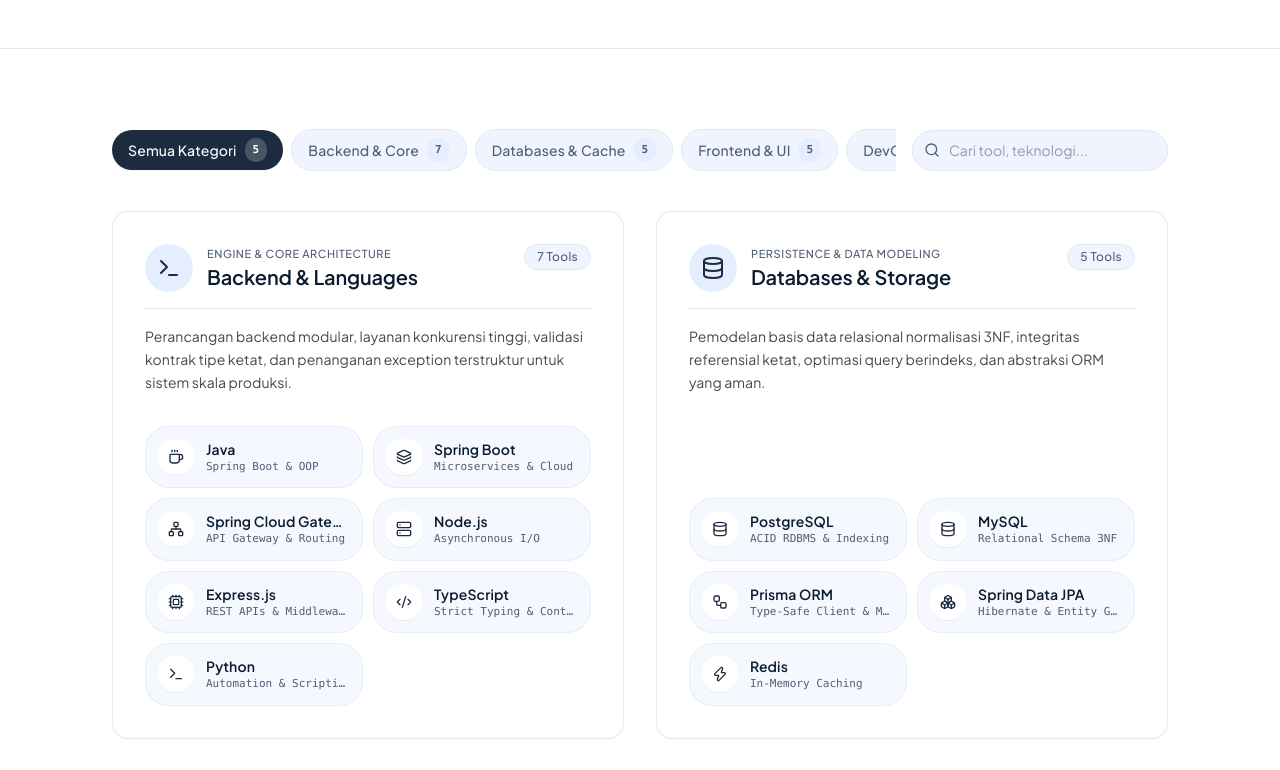
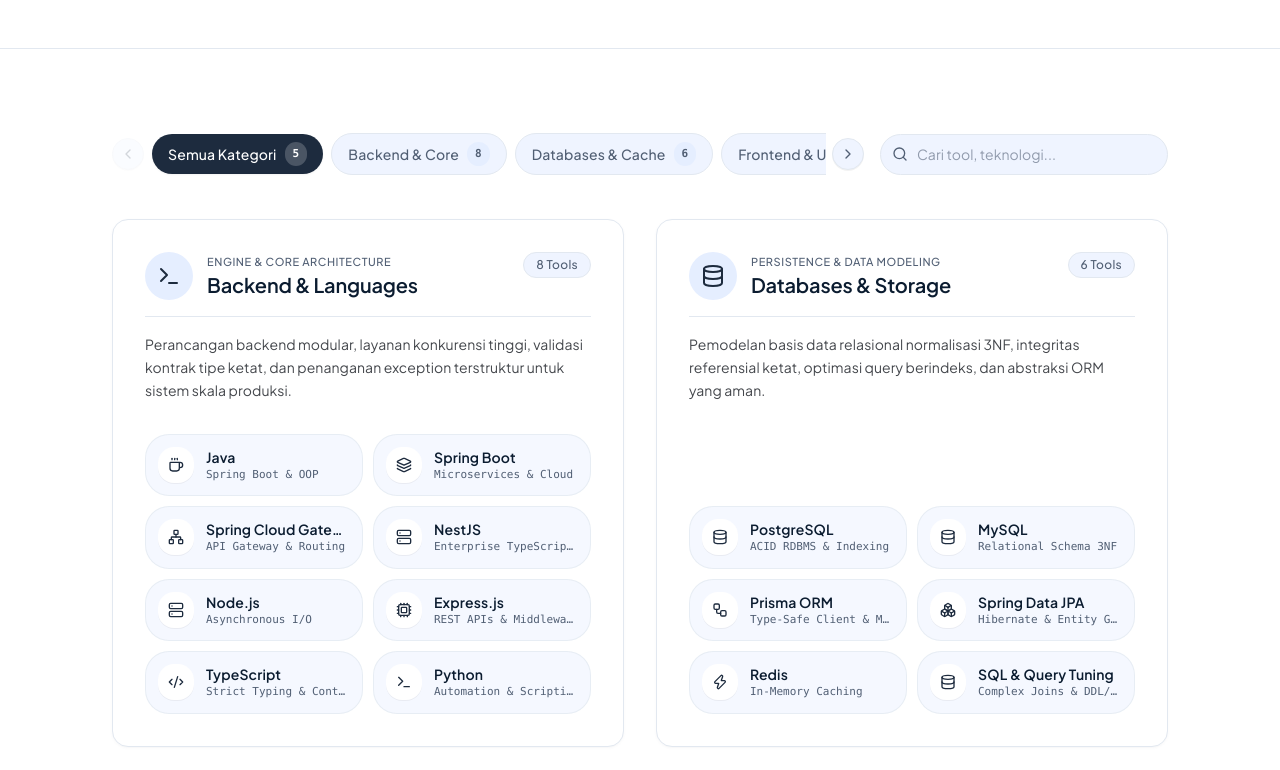
Before and after one commit to AkmalD/Personal-Website, a Next.js app: page /tech-stack in a window 1280 px wide. Shown: the part 540-1310 px from the top of the page. Built offline with nearby package versions, Linux system fonts and the light colour scheme; no server answers.

Commit message:
feat: enhance TechStackBento component; implement scrollable tabs with chevron controls and add new tech stack items

```diff
--- a/src/components/tech-stack/TechStackBento.tsx
+++ b/src/components/tech-stack/TechStackBento.tsx
@@ -1,6 +1,6 @@
 "use client";
 
-import React, { useState } from "react";
+import React, { useState, useRef, useEffect } from "react";
 import {
   Terminal,
   Database,
@@ -8,16 +8,78 @@
   Cpu,
   Compass,
   Search,
+  ChevronLeft,
+  ChevronRight,
 } from "lucide-react";
 import { Container } from "@/components/ui/Container";
 import { Badge } from "@/components/ui/Badge";
 import { TechIcon } from "./TechIcon";
 import { techStackData } from "@/data/tech-stack";
 import { SkillCategoryType } from "@/types/portfolio";
+import { cn } from "@/lib/utils";
 
 export function TechStackBento() {
   const [activeFilter, setActiveFilter] = useState<string>("all");
   const [searchQuery, setSearchQuery] = useState<string>("");
+  const tabsRef = useRef<HTMLDivElement>(null);
+  const [canScrollLeft, setCanScrollLeft] = useState(false);
+  const [canScrollRight, setCanScrollRight] = useState(false);
+  const [isDragging, setIsDragging] = useState(false);
+  const [startX, setStartX] = useState(0);
+  const [scrollLeftState, setScrollLeftState] = useState(0);
+  const isMoved = useRef(false);
+
+  const checkScroll = () => {
+    if (!tabsRef.current) return;
+    const { scrollLeft, scrollWidth, clientWidth } = tabsRef.current;
+    setCanScrollLeft(scrollLeft > 2);
+    setCanScrollRight(scrollLeft + clientWidth < scrollWidth - 2);
+  };
+
+  useEffect(() => {
+    checkScroll();
+    const handleResize = () => checkScroll();
+    window.addEventListener("resize", handleResize);
+    return () => window.removeEventListener("resize", handleResize);
+  }, []);
+
+  const handleScroll = (direction: "left" | "right") => {
+    if (!tabsRef.current) return;
+    const offset = direction === "left" ? -220 : 220;
+    tabsRef.current.scrollBy({ left: offset, behavior: "smooth" });
+    setTimeout(checkScroll, 300);
+  };
+
+  const handleMouseDown = (e: React.MouseEvent) => {
+    if (!tabsRef.current) return;
+    setIsDragging(true);
+    isMoved.current = false;
+    setStartX(e.pageX - tabsRef.current.offsetLeft);
+    setScrollLeftState(tabsRef.current.scrollLeft);
+  };
+
+  const handleMouseMove = (e: React.MouseEvent) => {
+    if (!isDragging || !tabsRef.current) return;
+    const x = e.pageX - tabsRef.current.offsetLeft;
+    const walk = (x - startX) * 1.5;
+    if (Math.abs(walk) > 4) {
+      isMoved.current = true;
+    }
+    tabsRef.current.scrollLeft = scrollLeftState - walk;
+    checkScroll();
+  };
+
+  const handleMouseUpOrLeave = () => {
+    setIsDragging(false);
+  };
+
+  const handleWheel = (e: React.WheelEvent) => {
+    if (!tabsRef.current) return;
+    if (e.deltaY !== 0) {
+      tabsRef.current.scrollLeft += e.deltaY;
+      checkScroll();
+    }
+  };
 
   const filterTabs = [
     { id: "all", label: "Semua Kategori", count: techStackData.length },
@@ -72,15 +134,48 @@
     <section className="w-full py-12 lg:py-20 bg-surface-container-lowest border-b border-border-delicate">
       <Container>
         {/* Controls Bar: Filter Tabs & Search */}
-        <div className="flex flex-col md:flex-row md:items-center justify-between gap-4 mb-10">
-          {/* Filter Tabs */}
-          <div className="flex items-center gap-2 overflow-x-auto pb-2 md:pb-0 no-scrollbar">
+        <div className="flex flex-col lg:flex-row lg:items-center justify-between gap-4 mb-10">
+          {/* Filter Tabs Slider Wrapper */}
+          <div className="relative min-w-0 flex-1 flex items-center gap-1.5">
+            {/* Left Chevron Button */}
+            <button
+              type="button"
+              onClick={() => handleScroll("left")}
+              disabled={!canScrollLeft}
+              aria-label="Geser kategori ke kiri"
+              className={cn(
+                "hidden sm:flex w-8 h-8 rounded-full bg-surface-container-low border border-border-delicate items-center justify-center shrink-0 transition-all text-secondary hover:text-on-surface hover:bg-surface-container shadow-2xs",
+                !canScrollLeft ? "opacity-25 pointer-events-none cursor-default" : "opacity-100 cursor-pointer"
+              )}
+            >
+              <ChevronLeft className="w-4 h-4" />
+            </button>
+
+            {/* Scrollable Tabs */}
+            <div
+              ref={tabsRef}
+              onMouseDown={handleMouseDown}
+              onMouseMove={handleMouseMove}
+              onMouseUp={handleMouseUpOrLeave}
+              onMouseLeave={handleMouseUpOrLeave}
+              onWheel={handleWheel}
+              onScroll={checkScroll}
+              className={cn(
+                "flex items-center gap-2 overflow-x-auto scroll-smooth py-1 px-0.5 no-scrollbar select-none min-w-0",
+                isDragging ? "cursor-grabbing" : "cursor-grab"
+              )}
+              style={{ scrollbarWidth: "none", msOverflowStyle: "none" }}
+            >
               {filterTabs.map((tab) => {
                 const isActive = activeFilter === tab.id;
                 return (
                   <button
                     key={tab.id}
-                  onClick={() => setActiveFilter(tab.id)}
+                    onClick={() => {
+                      if (!isMoved.current) {
+                        setActiveFilter(tab.id);
+                      }
+                    }}
                     className={`px-4 py-2 rounded-xl text-label-md font-medium transition-all duration-200 cursor-pointer shrink-0 flex items-center gap-2 ${
                       isActive
                         ? "bg-primary text-on-primary shadow-xs"
@@ -102,9 +197,24 @@
               })}
             </div>
 
+            {/* Right Chevron Button */}
+            <button
+              type="button"
+              onClick={() => handleScroll("right")}
+              disabled={!canScrollRight}
+              aria-label="Geser kategori ke kanan"
+              className={cn(
+                "hidden sm:flex w-8 h-8 rounded-full bg-surface-container-low border border-border-delicate items-center justify-center shrink-0 transition-all text-secondary hover:text-on-surface hover:bg-surface-container shadow-2xs",
+                !canScrollRight ? "opacity-25 pointer-events-none cursor-default" : "opacity-100 cursor-pointer"
+              )}
+            >
+              <ChevronRight className="w-4 h-4" />
+            </button>
+          </div>
+
           {/* Quick Search Input */}
-          <div className="relative w-full md:w-64 shrink-0">
-            <Search className="w-4 h-4 text-secondary absolute left-3 top-1/2 -translate-y-1/2" />
+          <div className="relative w-full lg:w-72 shrink-0">
+            <Search className="w-4 h-4 text-secondary absolute left-3 top-1/2 -translate-y-1/2 pointer-events-none" />
             <input
               type="text"
               placeholder="Cari tool, teknologi..."
@@ -167,10 +277,17 @@
 
                 {/* Skills Grid */}
                 <div className="grid grid-cols-1 sm:grid-cols-2 gap-2.5 pt-2">
-                  {category.skills.map((skill, sIdx) => (
+                  {category.skills.map((skill, sIdx) => {
+                    const isLastOdd =
+                      category.skills.length % 2 === 1 &&
+                      sIdx === category.skills.length - 1;
+                    return (
                       <div
                         key={sIdx}
-                      className="group p-3 rounded-xl bg-surface-container-low/60 hover:bg-surface-container border border-border-delicate/70 transition-all duration-200 flex items-center gap-3 cursor-default"
+                        className={cn(
+                          "group p-3 rounded-xl bg-surface-container-low/60 hover:bg-surface-container border border-border-delicate/70 transition-all duration-200 flex items-center gap-3 cursor-default",
+                          isLastOdd && "sm:col-span-2"
+                        )}
                       >
                         <div className="w-9 h-9 rounded-lg bg-surface-container-lowest flex items-center justify-center shrink-0 shadow-2xs group-hover:scale-105 transition-transform">
                           <TechIcon name={skill.icon} className="w-4 h-4 text-primary" />
@@ -184,7 +301,8 @@
                           </p>
                         </div>
                       </div>
-                  ))}
+                    );
+                  })}
                 </div>
               </div>
             ))}
--- a/src/data/tech-stack.ts
+++ b/src/data/tech-stack.ts
@@ -11,6 +11,7 @@
       { name: "Java", focusArea: "Spring Boot & OOP", category: "backend", icon: "Coffee" },
       { name: "Spring Boot", focusArea: "Microservices & Cloud", category: "backend", icon: "Layers" },
       { name: "Spring Cloud Gateway", focusArea: "API Gateway & Routing", category: "backend", icon: "Network" },
+      { name: "NestJS", focusArea: "Enterprise TypeScript Backend", category: "backend", icon: "Server" },
       { name: "Node.js", focusArea: "Asynchronous I/O", category: "backend", icon: "Server" },
       { name: "Express.js", focusArea: "REST APIs & Middleware", category: "backend", icon: "Cpu" },
       { name: "TypeScript", focusArea: "Strict Typing & Contracts", category: "backend", icon: "Code2" },
@@ -29,6 +30,7 @@
       { name: "Prisma ORM", focusArea: "Type-Safe Client & Migrations", category: "database", icon: "Workflow" },
       { name: "Spring Data JPA", focusArea: "Hibernate & Entity Graph", category: "database", icon: "Boxes" },
       { name: "Redis", focusArea: "In-Memory Caching", category: "database", icon: "Zap" },
+      { name: "SQL & Query Tuning", focusArea: "Complex Joins & DDL/DML", category: "database", icon: "Database" },
     ],
   },
   {
@@ -41,6 +43,7 @@
       { name: "Next.js 15", focusArea: "App Router & Static Export", category: "frontend", icon: "Globe" },
       { name: "React 19", focusArea: "Component Architecture", category: "frontend", icon: "Layout" },
       { name: "Tailwind CSS", focusArea: "Design Tokens & Utility UI", category: "frontend", icon: "Palette" },
+      { name: "JavaScript (ES6+)", focusArea: "Modern Syntax & Web APIs", category: "frontend", icon: "Code2" },
       { name: "Material UI", focusArea: "Enterprise UI Components", category: "frontend", icon: "Component" },
       { name: "Vite", focusArea: "Fast Bundling & HMR", category: "frontend", icon: "FastForward" },
     ],
@@ -72,6 +75,7 @@
       { name: "DTO Pattern", focusArea: "Entity Encapsulation", category: "architecture", icon: "Shield" },
       { name: "RBAC", focusArea: "Role-Based Access Control", category: "architecture", icon: "Lock" },
       { name: "SOLID Principles", focusArea: "Clean & Maintainable Code", category: "architecture", icon: "Award" },
+      { name: "Clean Architecture", focusArea: "Separation of Concerns", category: "architecture", icon: "Layers" },
     ],
   },
 ];
```
Lines whose indentation alone changed are shown as unchanged.
